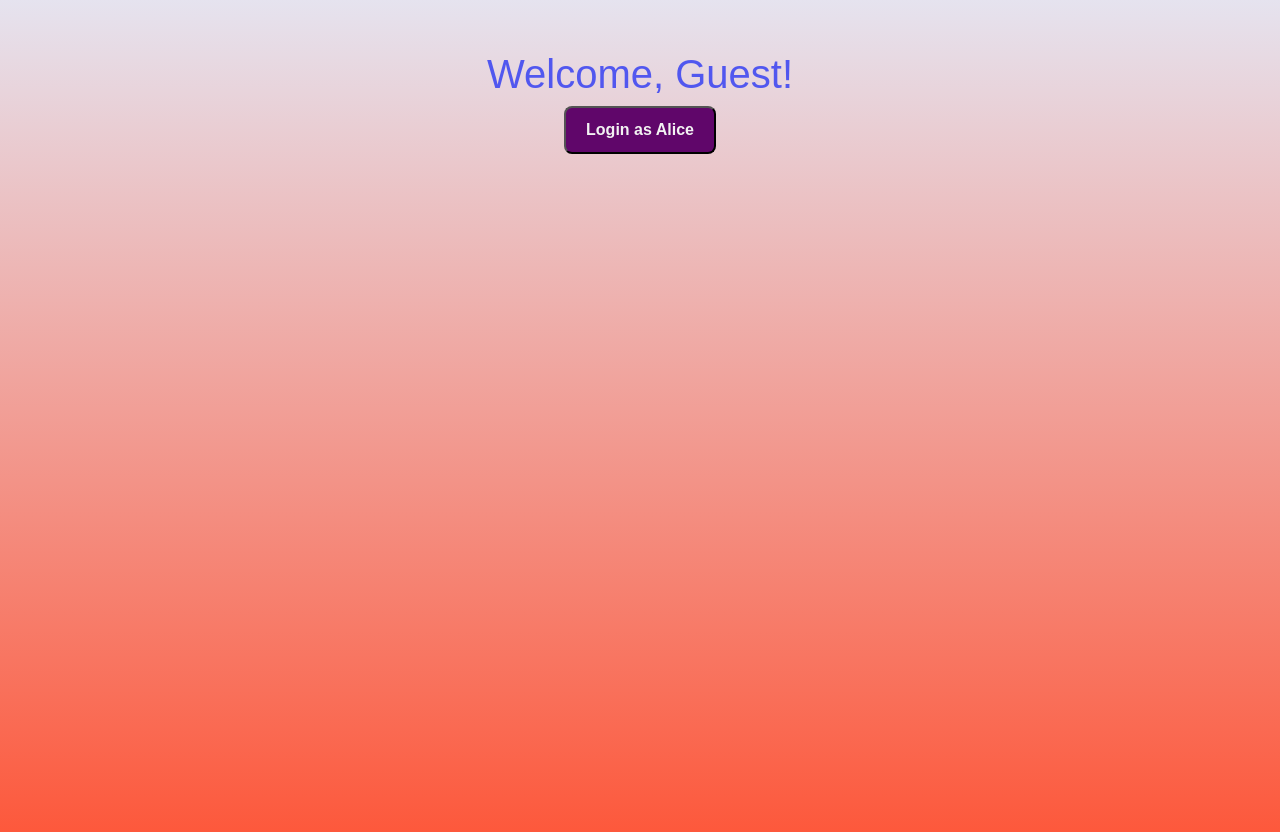
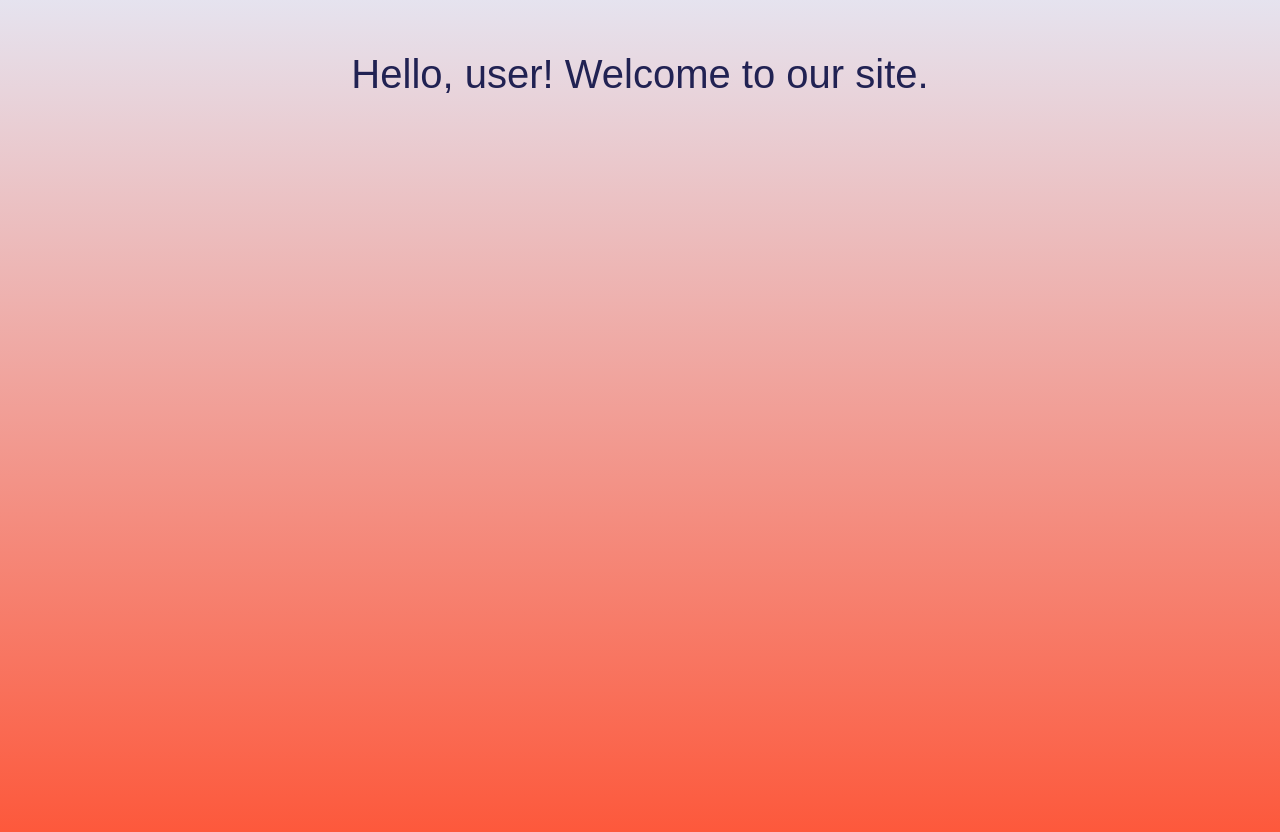
Before and after one commit to karthika525/hello-world, a React (Create React App) app: page / in a window 1280 px wide. Shown: the top 832 px of the page. Built offline with nearby package versions, Linux system fonts and the light colour scheme.

Commit message:
A small welcome page for a website.

```diff
--- a/src/App.css
+++ b/src/App.css
@@ -4,14 +4,6 @@ body {
   font-family: "Arial",sans-serif;
   height: 100vh;
 }
-
-button {
-  border-radius: 8px;
-  padding: 10px 20px;
-  background-color: rgb(96, 6, 106);
-  color: rgb(242, 242, 242);
-  font-weight: bolder;
+h1{
+  color: rgba(9, 12, 66, 0.893);
 }
-h1{
-  color: rgba(63, 72, 241, 0.893);
-}
--- a/src/App.js
+++ b/src/App.js
@@ -1,21 +1,13 @@
-import React, { useState, useEffect } from 'react';
+import React, { useEffect } from 'react';
 import "bootstrap/dist/css/bootstrap.min.css";
 import "./App.css";
+function App() {
+  useEffect(() => {console.log("Welcome message displayed.");
+  }, []);
 
-function App() {
-const [user, setUser] = useState("Guest");
-useEffect(() => {
-  if (user !== "Guest") {
-  console.log(`User changed to ${user}`);
-  }
-}, [user]);
-function handleLogin() {
-  setUser("Alice");
-}
-return (
+  return (
   <div style={{ textAlign: "center", marginTop: "50px" }}>
-  <h1>Welcome, {user}!</h1>
-  {user === "Guest" && (<button onClick={handleLogin}>Login as Alice</button>)}
+  <h1>Hello, user! Welcome to our site.</h1>
   </div>
   );
 }
```
